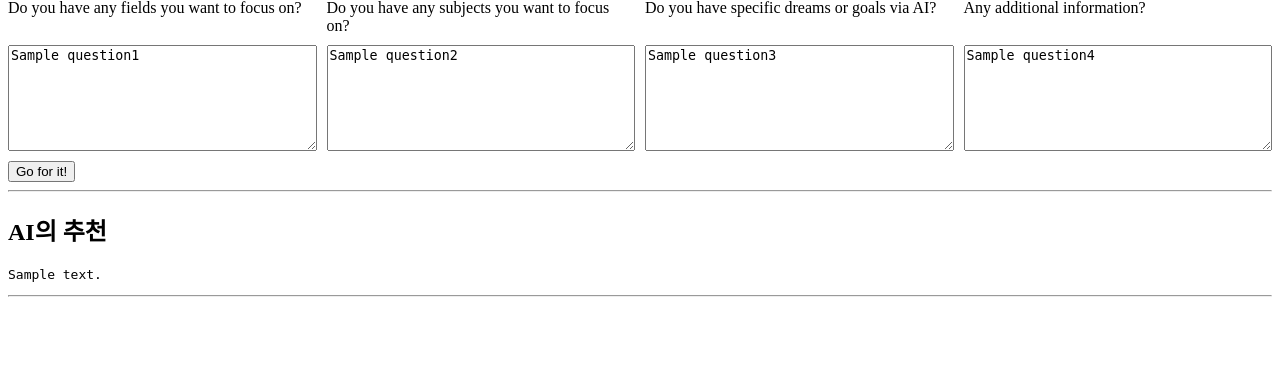
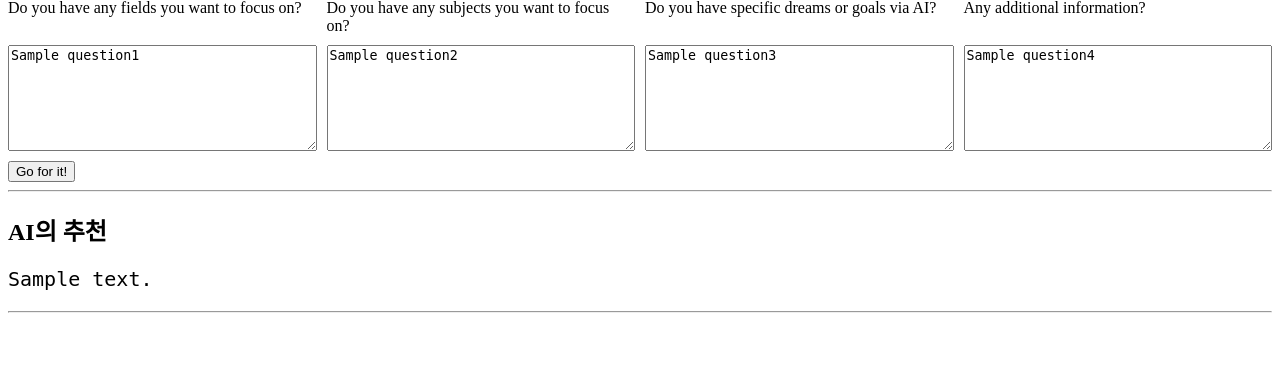
Before and after one commit to HaeSeongHI/Teamproject, a Flask app: template templates/index.html in a window 1280 px wide. Shown: the part 154-523 px from the top of the page. Run offline with Flask 3, Linux system fonts and the light colour scheme; the template is opened without the code that fills it: most values are stand-ins (such as "Sample title", 1, 10 or a date in 2020); parts of the project's set-up code (start-up, migrations or seed data) failed here and were passed over.

Commit message:
style pre changed

```diff
--- a/templates/index.html
+++ b/templates/index.html
@@ -20,6 +20,10 @@
         .textarea-row textarea {
             height: 100px;
             resize: vertical;
+        }
+
+        pre {
+            font-size: 20px; font-family: 'Consolas', 'Menlo', 'Monaco', monospace';
         }
     </style>
 </head>
```
